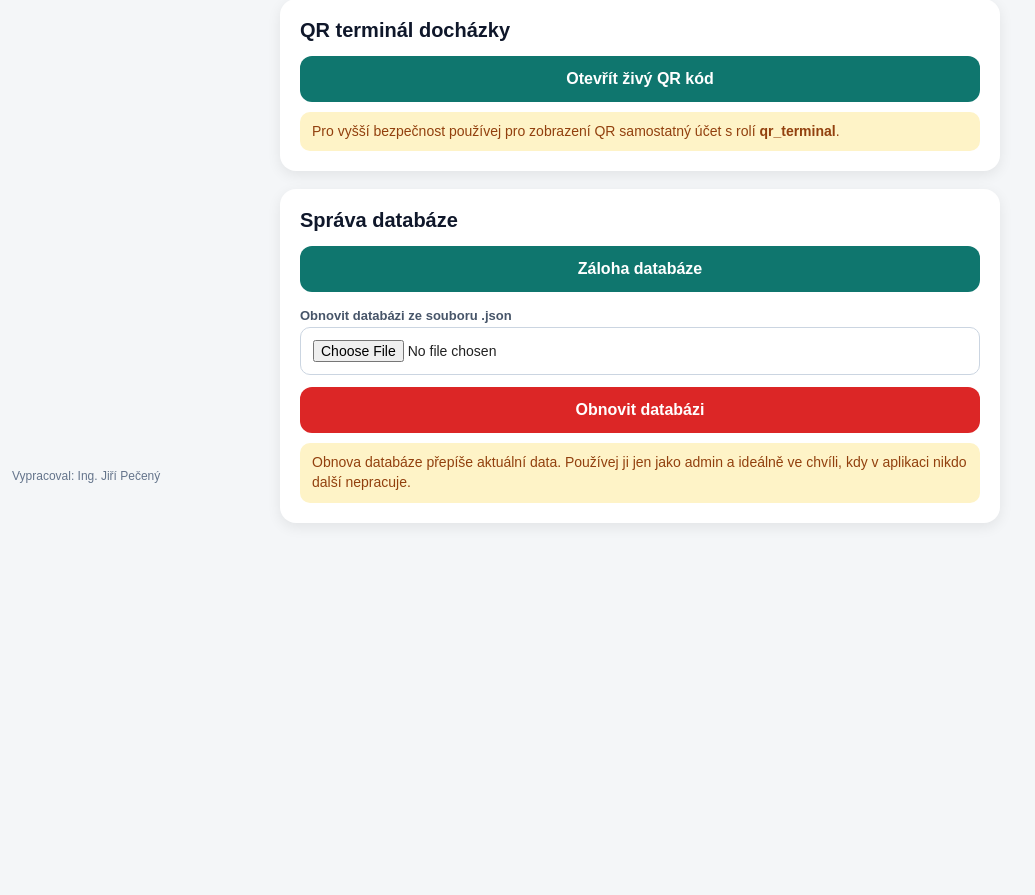
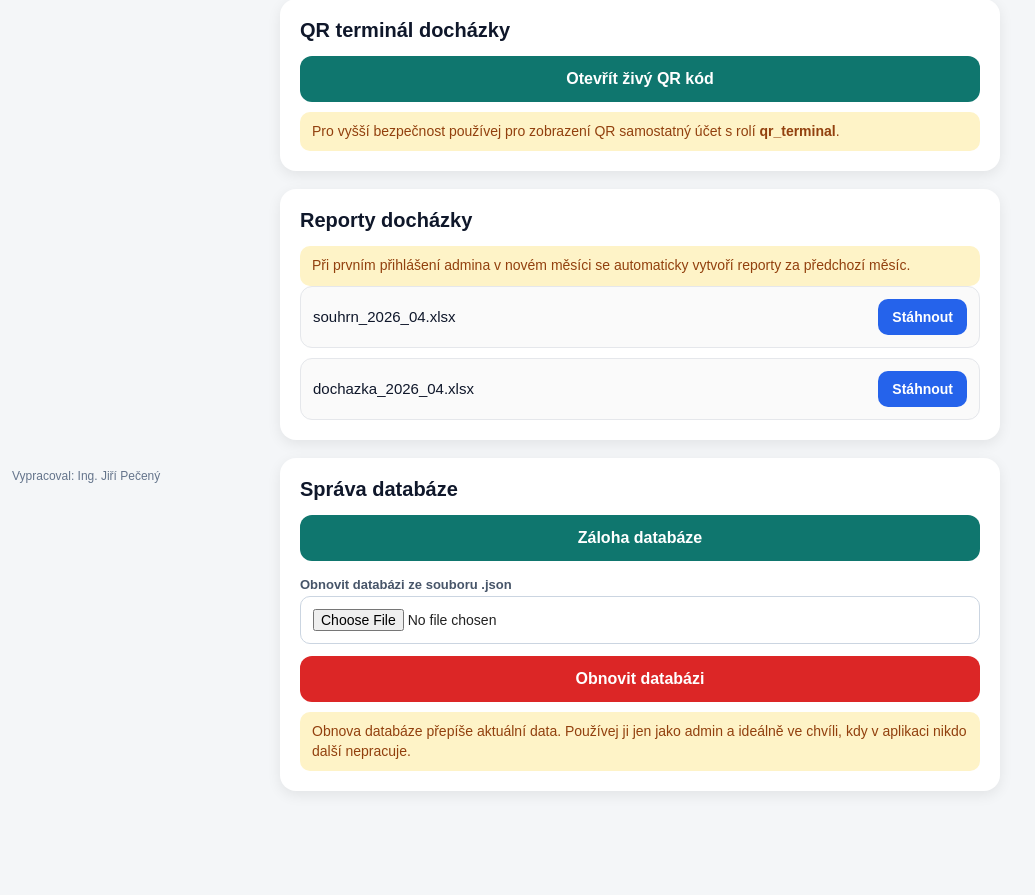
Before and after one commit to pecenyjirikdubno/project-app, a Flask app: page / in a window 1280 px wide. Shown: the part 307-1202 px from the top of the page, without its empty margins (0-1035 px from the left). Before the commit the page ends 831 px from the top, so only its background shows below. Run offline with Flask 3, Linux system fonts and the light colour scheme; a user stored in the database is signed in; data comes from the database, SQL or seed files in the repository; data that the repository does not hold is empty.

Commit message:
dashboard.html

```diff
--- a/templates/dashboard.html
+++ b/templates/dashboard.html
@@ -155,6 +155,41 @@
             margin-bottom: 12px;
         }
 
+        .report-list {
+            display: grid;
+            gap: 10px;
+        }
+
+        .report-item {
+            display: flex;
+            justify-content: space-between;
+            align-items: center;
+            gap: 12px;
+            padding: 12px;
+            border: 1px solid #e5e7eb;
+            border-radius: 12px;
+            background: #fafafa;
+        }
+
+        .report-name {
+            font-size: 15px;
+            color: #0f172a;
+            word-break: break-word;
+        }
+
+        .report-link {
+            flex-shrink: 0;
+            display: inline-block;
+            text-decoration: none;
+            text-align: center;
+            padding: 10px 14px;
+            border-radius: 10px;
+            font-size: 14px;
+            font-weight: bold;
+            color: white;
+            background: #2563eb;
+        }
+
         .footer {
             position: fixed;
             bottom: 10px;
@@ -217,6 +252,27 @@
     </div>
 
     <div class="card">
+        <h2 class="admin-title">Reporty docházky</h2>
+
+        <div class="warning">
+            Při prvním přihlášení admina v novém měsíci se automaticky vytvoří reporty za předchozí měsíc.
+        </div>
+
+        {% if report_files %}
+            <div class="report-list">
+                {% for report in report_files %}
+                <div class="report-item">
+                    <div class="report-name">{{ report.name }}</div>
+                    <a class="report-link" href="{{ url_for('download_report', filename=report.name) }}">Stáhnout</a>
+                </div>
+                {% endfor %}
+            </div>
+        {% else %}
+            <div class="warning">Zatím nebyly vytvořeny žádné reporty.</div>
+        {% endif %}
+    </div>
+
+    <div class="card">
         <h2 class="admin-title">Správa databáze</h2>
 
         <a class="secondary-btn backup-btn" href="{{ url_for('admin_db_backup') }}">
```
